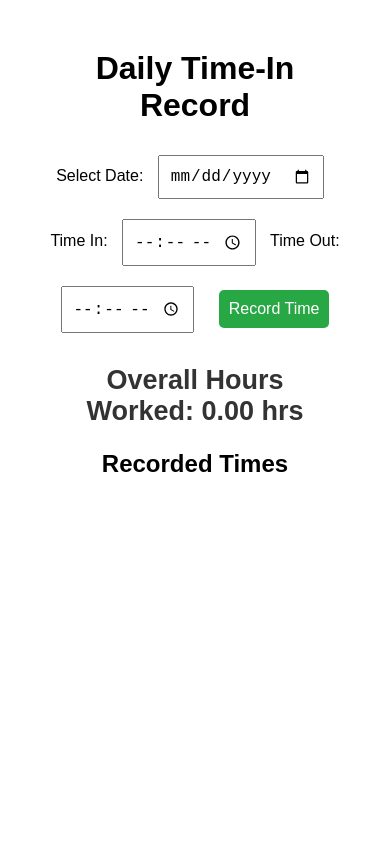
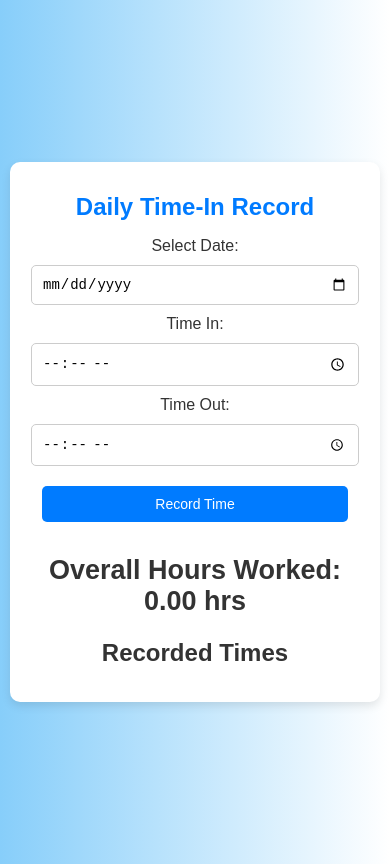
Before and after one commit to dreuscollins/time-in-record, a plain HTML site: page index.html in a window 390 px wide. Drawn offline with Linux system fonts and the light colour scheme.

Commit message:
Update styles.css

```diff
--- a/styles.css
+++ b/styles.css
@@ -1,27 +1,62 @@
 /* Basic styling */
 body {
     font-family: Arial, sans-serif;
+    background: linear-gradient(to right, #87CEFA, #ffffff);
+    color: #333;
+    padding: 20px;
+    display: flex;
+    justify-content: center;
+    align-items: center;
+    min-height: 100vh;
+    margin: 0;
+
+
+}
+
+.container {
+    background: white;
+    padding: 20px;
+    border-radius: 10px;
+    box-shadow: 0 4px 10px rgba(0, 0, 0, 0.1);
     text-align: center;
-    margin: 50px;
+    width: 90%;
+    max-width: 500px;
+    animation: fadeIn 1s ease-in-out;
+
+}
+
+h1 {
+    color: #007BFF;
+    font-size: 24px;
 }
 
 /* Input and button styling */
 input, button {
-    margin: 10px;
-    padding: 10px;
+    width: 90%;
+    border-radius: 5px;
+    border: 1px solid #ccc;
+    margin: 10px 0;
+    padding: 12px;
     font-size: 16px;
 }
 
 button {
-    background-color: #28a745;
+    background: #007BFF;
     color: white;
     border: none;
-    border-radius: 5px;
     cursor: pointer;
+    transition: all 0.3s;
 }
 
 button:hover {
-    background-color: #218838;
+    background: #0056b3;
+}
+button.delete {
+    background: #dc3545;
+}
+
+button.delete:hover {
+    background: #c82333;
 }
 
 /* Record section */
@@ -35,12 +70,18 @@ ul {
 }
 
 li {
-    background: #f8f9fa;
-    margin: 5px auto;
+    background: #f9f9f9;
+    margin: 5px 0;
     padding: 10px;
-    width: 50%;
     border-radius: 5px;
     box-shadow: 2px 2px 5px rgba(0, 0, 0, 0.1);
+    display: flex;
+    justify-content: space-between;
+    align-items: center;
+    animation: fadeIn 0.5s;
+    flex-wrap: wrap;
+
+
 }
 /* Overall Hours Section */
 #overall {
@@ -49,3 +90,33 @@ li {
     font-weight: bold;
     color: #333;
 }
+/* 🌟 Responsive Design */
+@media (max-width: 600px) {
+    body {
+        padding: 10px;
+        height: auto;
+    }
+    .container {
+        width: 100%;
+        padding: 15px;
+    }
+    input, button {
+        font-size: 14px;
+        padding: 10px;
+    }
+    #recordList li {
+        flex-direction: column;
+        text-align: center;
+        padding: 15px;
+    }
+    button.delete {
+        width: 100%;
+        margin-top: 5px;
+    }
+}
+
+/* 🌟 Animations */
+@keyframes fadeIn {
+    from { opacity: 0; transform: translateY(-10px); }
+    to { opacity: 1; transform: translateY(0); }
+}
```
